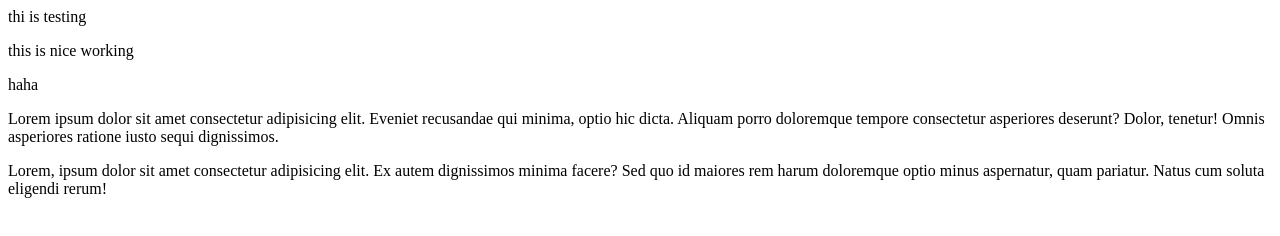
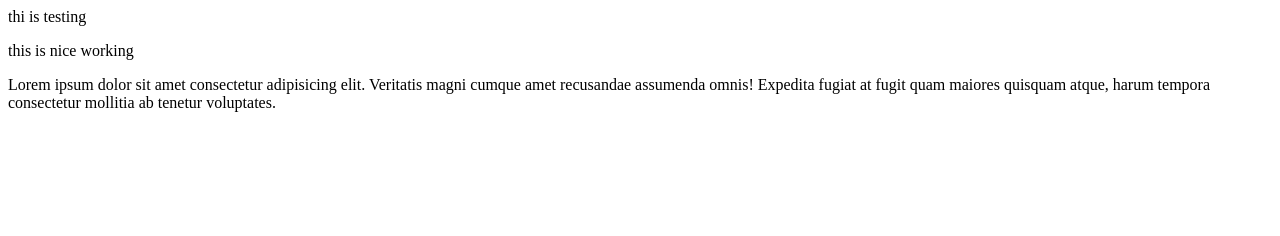
Before and after one commit to SwanPyaeSone999/gti-revert-test, a plain HTML site: page index.html in a window 1280 px wide. Drawn offline with Linux system fonts and the light colour scheme.

Commit message:
Revert "adding loream"
This reverts commit 87926678624f3b6e5e2a4d8d1871f5f15a8cf24b.

```diff
--- a/index.html
+++ b/index.html
@@ -9,8 +9,6 @@
 <body>
         <div>thi is testing</div>
         <p>this is nice working</p>
-        <p>haha</p>
-        <p>Lorem ipsum dolor sit amet consectetur adipisicing elit. Eveniet recusandae qui minima, optio hic dicta. Aliquam porro doloremque tempore consectetur asperiores deserunt? Dolor, tenetur! Omnis asperiores ratione iusto sequi dignissimos.</p>
-        <p>Lorem, ipsum dolor sit amet consectetur adipisicing elit. Ex autem dignissimos minima facere? Sed quo id maiores rem harum doloremque optio minus aspernatur, quam pariatur. Natus cum soluta eligendi rerum!</p>
+        <p>Lorem ipsum dolor sit amet consectetur adipisicing elit. Veritatis magni cumque amet recusandae assumenda omnis! Expedita fugiat at fugit quam maiores quisquam atque, harum tempora consectetur mollitia ab tenetur voluptates.</p>
 </body>
 </html>
```
